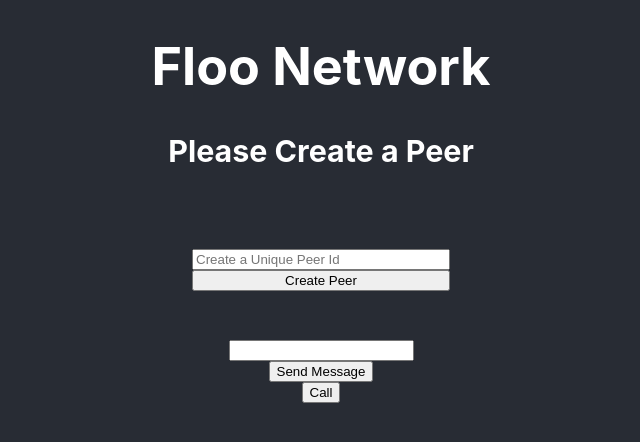
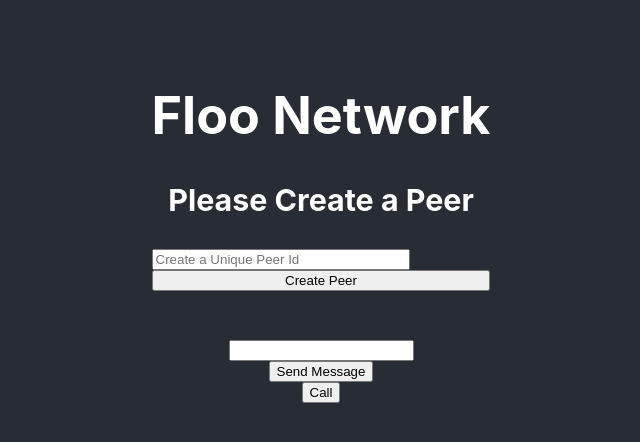
Before and after one commit to teamallfull/floo-network, a React (Create React App) app: page / in a window 1280 px wide. Shown: the top 442 px of the page, without its empty margins (319-959 px from the left). Built offline with nearby package versions, Linux system fonts and the light colour scheme.

Commit message:
Log error for Peer, move peer id title to component

```diff
--- a/src/App.tsx
+++ b/src/App.tsx
@@ -1,5 +1,10 @@
 require("dotenv").config();
-import React, { Component, useContext, useEffect } from "react";
+import React, {
+  Component,
+  useContext,
+  useEffect,
+  useLayoutEffect
+} from "react";
 import "./App.css";
 import Peer from "peerjs";
 import {
@@ -14,22 +19,10 @@ interface SimpleMessage {
 }
 
 function App(props: any) {
-  const context = useContext(ConnectionContext);
-  useEffect(() => {
-    console.log("effecting");
-  }, [context.peer]);
   return (
     <div className="App">
       <ConnectionProvider>
         <div className="container">
-          <div className="header">
-            <h1>Floo Network</h1>
-            {context.peer ? (
-              <h3>Your Peer Id is {context.peer.id}</h3>
-            ) : (
-              <h3>Please Create a Peer</h3>
-            )}
-          </div>
           <Connection />
           <input type="text" onChange={e => () => {}} />
           <button type="button" onClick={() => {}}>
--- a/src/connection/Connection.tsx
+++ b/src/connection/Connection.tsx
@@ -15,6 +15,14 @@ export function Connection() {
   }, [peer]);
   return (
     <div className="connection">
+      <div className="header">
+        <h1>Floo Network</h1>
+        {peer ? (
+          <h3>Your Peer Id is {peer.id}</h3>
+        ) : (
+          <h3>Please Create a Peer</h3>
+        )}
+      </div>
       <input
         type="text"
         placeholder="Create a Unique Peer Id"
--- a/src/connection/ConnectionContext.tsx
+++ b/src/connection/ConnectionContext.tsx
@@ -15,6 +15,7 @@ export function ConnectionProvider(props: any) {
     peer.on("connection", dataConnection =>
       console.log("connected with details ", dataConnection)
     );
+    peer.on("error", err => console.log("err", err));
   }
 
   console.log("context");
```
